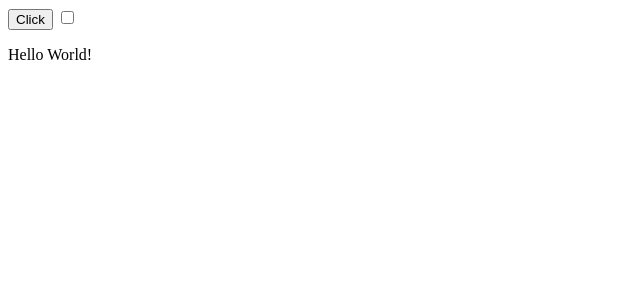
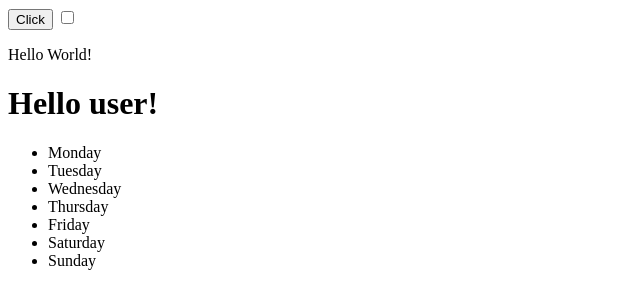
Before and after one commit to evamalchik/otr, a plain HTML site: page index.html in a window 1280 px wide. Shown: the whole page, without its empty margins (0-640 px from the left). Drawn offline with Linux system fonts and the light colour scheme.

Commit message:
Update index.html

```diff
--- a/index.html
+++ b/index.html
@@ -11,6 +11,17 @@
         <button>Click</button>
         <input type="checkbox" name="" id="">
         <p>Hello World!</p>
+        <h1>Hello user!</h1>
+        <ul>
+           <li>Monday</li>
+           <li>Tuesday</li>
+           <li>Wednesday</li>
+            <li>Thursday</li>
+            <li>Friday</li>
+            <li>Saturday</li>
+            <li>Sunday</li>
+        </ul>
+
     </main>
     <footer></footer>
 
```
